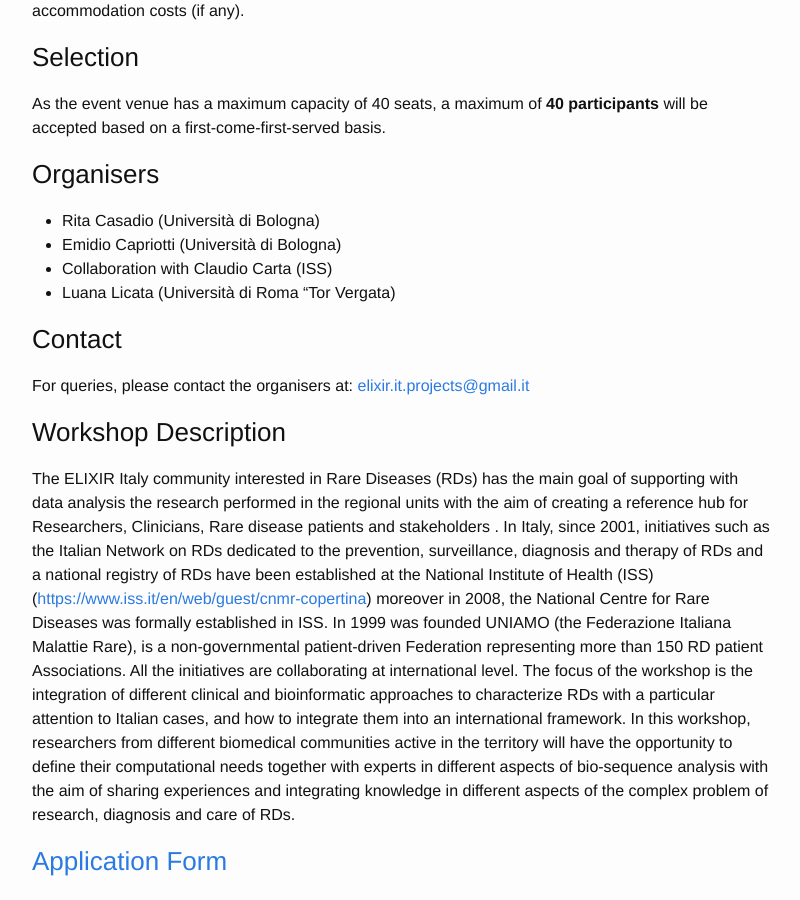
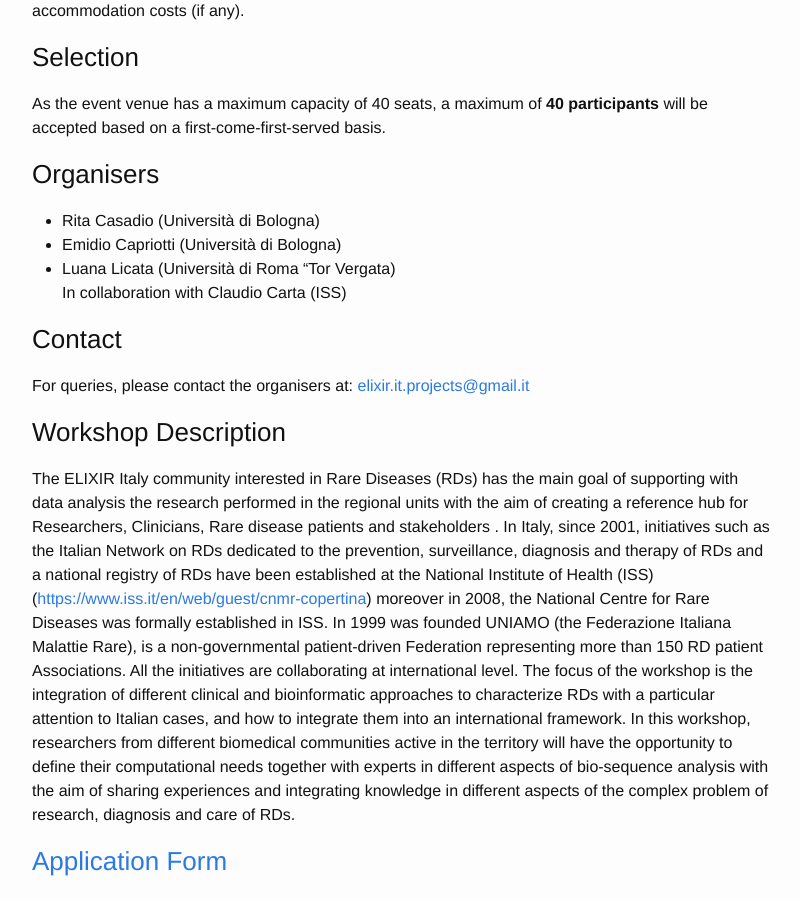
Before and after one commit to ELIXIR-IIB-training/website, a Jekyll site: the page built from _posts/2023-11-28-Workshop_RD.md, in a window 1280 px wide and 900 px high, scrolled down 681 px. Shown: the whole window, without its empty margins (238-1038 px from the left). Built offline with Jekyll 4.4.1, drawn with Linux system fonts in a browser that asks for light colours.

```diff
--- a/_posts/2023-11-28-Workshop_RD.md
+++ b/_posts/2023-11-28-Workshop_RD.md
@@ -32,9 +32,9 @@ As the event venue has a maximum capacity of 40 seats, a maximum of **40 partici
 ### Organisers
 - Rita Casadio (Università di Bologna) <br>
 - Emidio Capriotti (Università di Bologna) <br>
-- Collaboration with Claudio Carta (ISS) <br>
 - Luana Licata (Università di Roma “Tor Vergata)
 <br>
+In collaboration with Claudio Carta (ISS) <br>
 
 ### Contact
 For queries, please contact the organisers at: [elixir.it.projects@gmail.it](mailto:elixir.it.projects@gmail.it)
```
